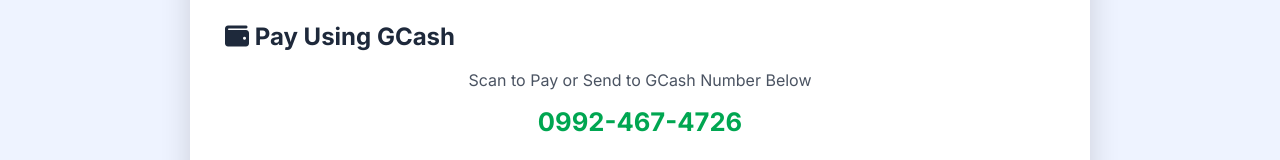
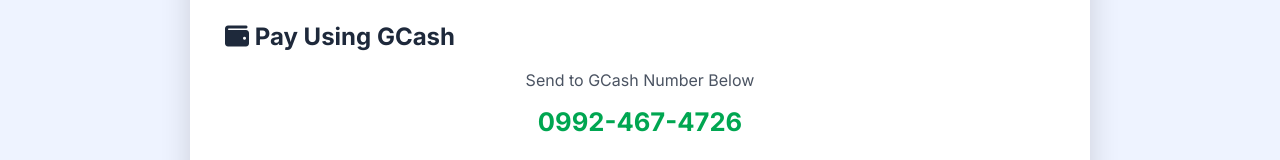
Before and after one commit to jmgc95/gcash-buy-backend, a website: page public/index.html in a window 1280 px wide. Shown: the part 439-599 px from the top of the page. Drawn offline with Linux system fonts and the light colour scheme.

Commit message:
Update index.html

```diff
--- a/public/index.html
+++ b/public/index.html
@@ -152,7 +152,7 @@
 
         <div class="qr-box" style="text-align:center;">
             <!--<img src="..images/qr-img.jpg" class="qr-img">-->
-            <p style="margin-top:10px; opacity:.8;">Scan to Pay or Send to GCash Number Below</p>
+            <p style="margin-top:10px; opacity:.8;">Send to GCash Number Below</p>
             <h3 style="font-size:1.6rem; color:var(--gcash-green); margin-top:10px;">0992-467-4726</h3>
         </div>
 
```
